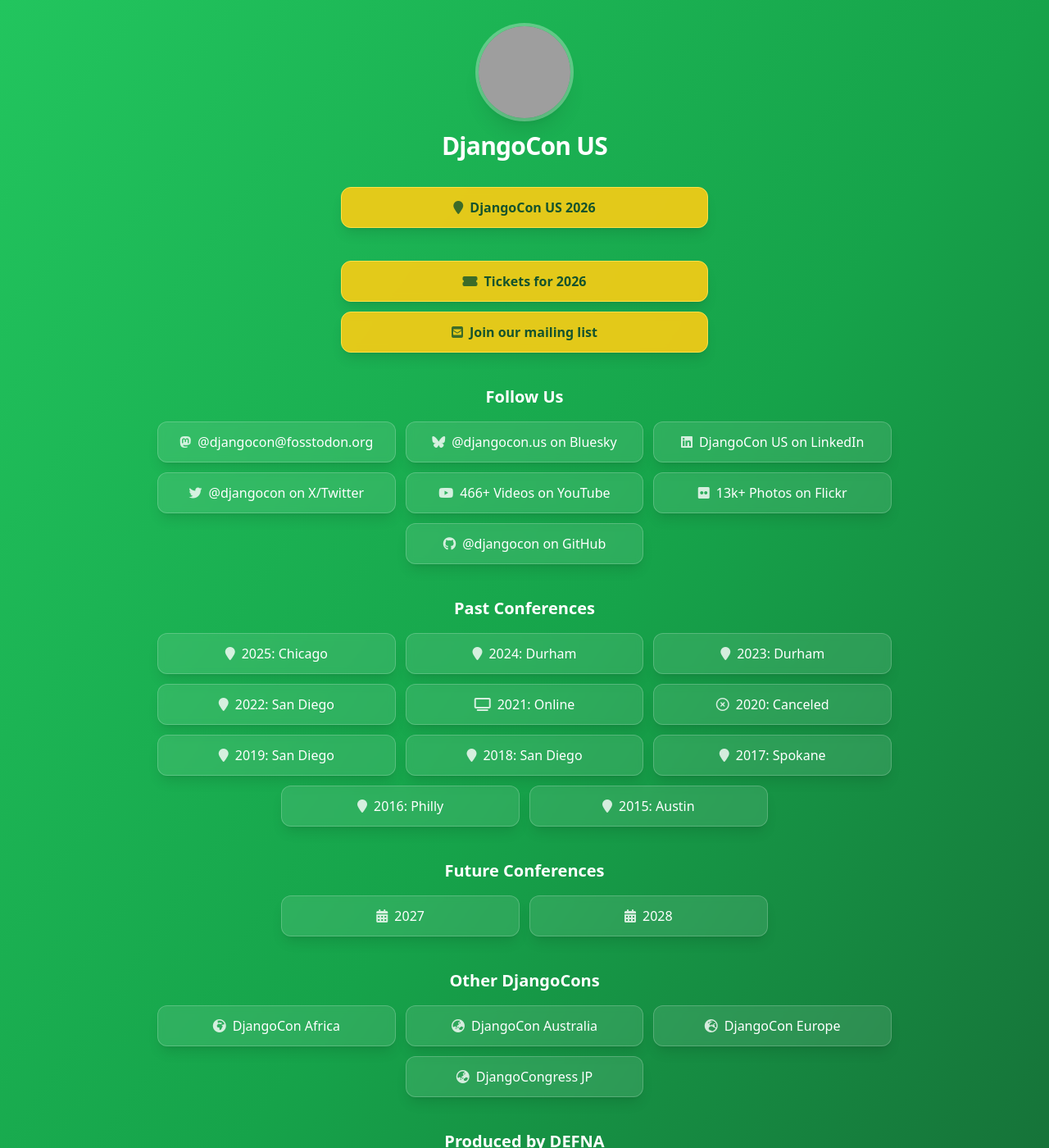
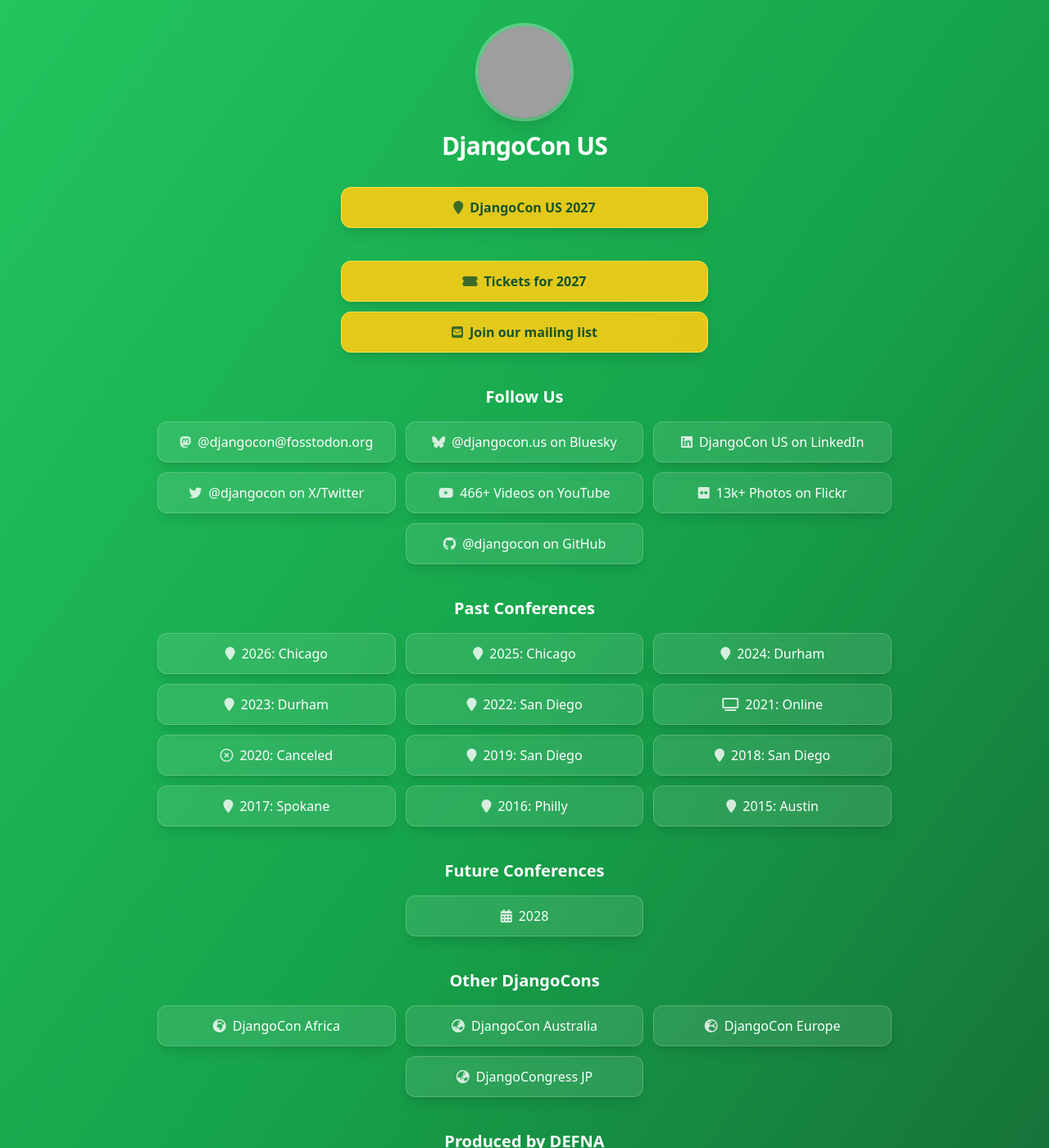
Before and after one commit to djangocon/djangocon.us, a Jekyll site: the page built from index.html, in a window 1280 px wide and 1400 px high. Shown: the whole window at 82% size. Built offline with Jekyll 4.4.1, drawn with Linux system fonts in a browser that asks for light colours; nearby versions of some CDN libraries; grey boxes are pictures that could not be loaded.

Commit message:
Promote DjangoCon US 2027 and move 2026 to past conferences
- Feature 2027 as the current conference and point tickets at its ti.to page
- Add 2026: Chicago to Past Conferences
- Drop 2027 from Future Conferences, leaving 2028

```diff
--- a/_data/links.yml
+++ b/_data/links.yml
@@ -2,16 +2,16 @@
   title: ""
   style: "list"
   links:
-    - title: "DjangoCon US 2026"
-      url: https://2026.djangocon.us
+    - title: "DjangoCon US 2027"
+      url: https://2027.djangocon.us
       css_class: fas fa-map-marker
 
 - group: "actions"
   title: ""
   style: "list"
   links:
-    - title: "Tickets for 2026"
-      url: https://ti.to/defna/djangocon-us-2026
+    - title: "Tickets for 2027"
+      url: https://ti.to/defna/djangocon-us-2027
       css_class: fas fa-ticket-alt
 
     # - title: "Call for Proposals for 2026"
@@ -66,6 +66,10 @@
   title: "Past Conferences"
   style: "grid"
   links:
+    - title: "2026: Chicago"
+      url: https://2026.djangocon.us
+      css_class: fas fa-map-marker
+
     - title: "2025: Chicago"
       url: https://2025.djangocon.us
       css_class: fas fa-map-marker
@@ -114,10 +118,6 @@
   title: "Future Conferences"
   style: "grid"
   links:
-    - title: "2027"
-      url: https://2027.djangocon.us
-      css_class: fas fa-calendar-alt
-
     - title: "2028"
       url: https://2028.djangocon.us
       css_class: fas fa-calendar-alt
```
